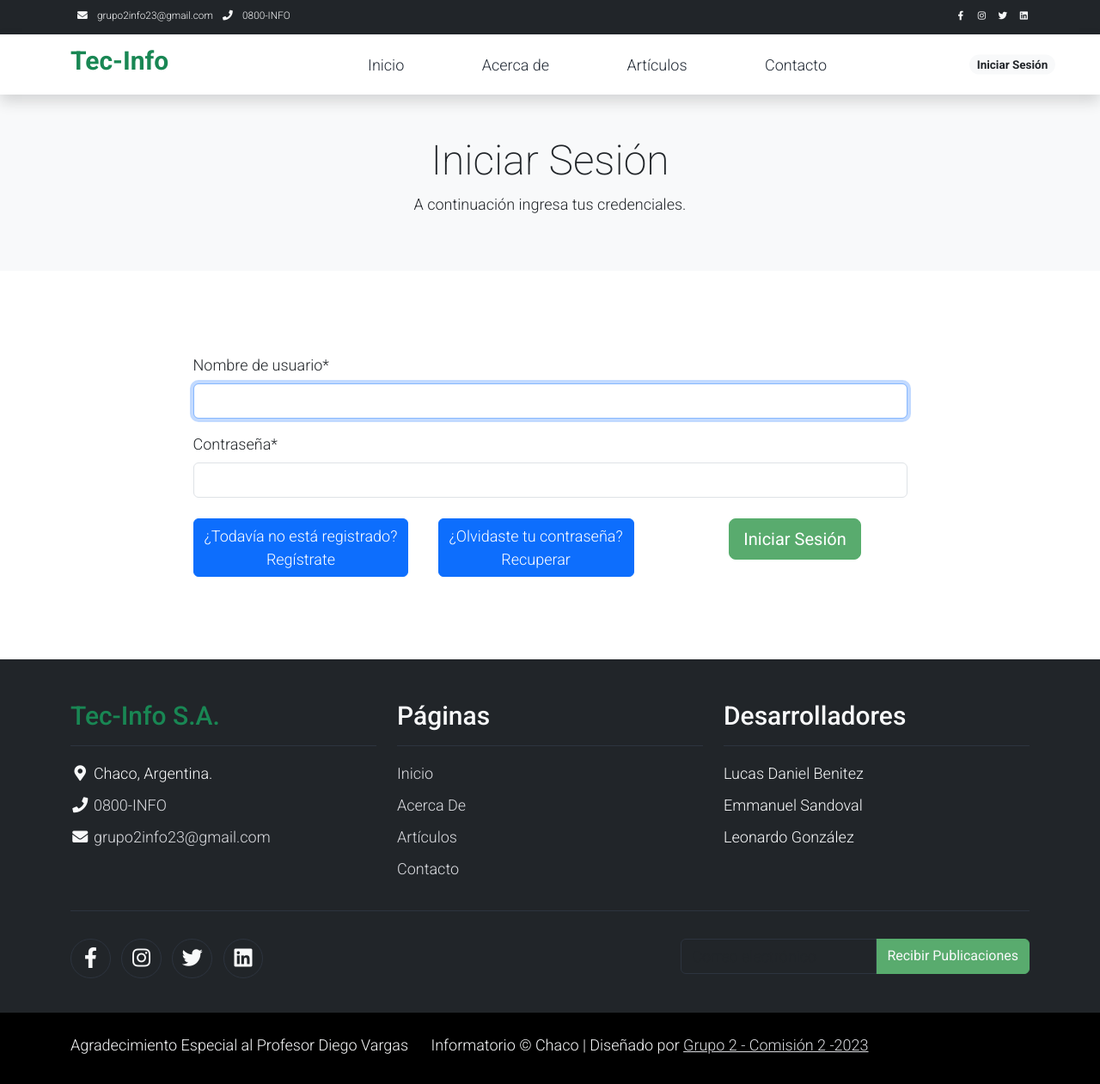
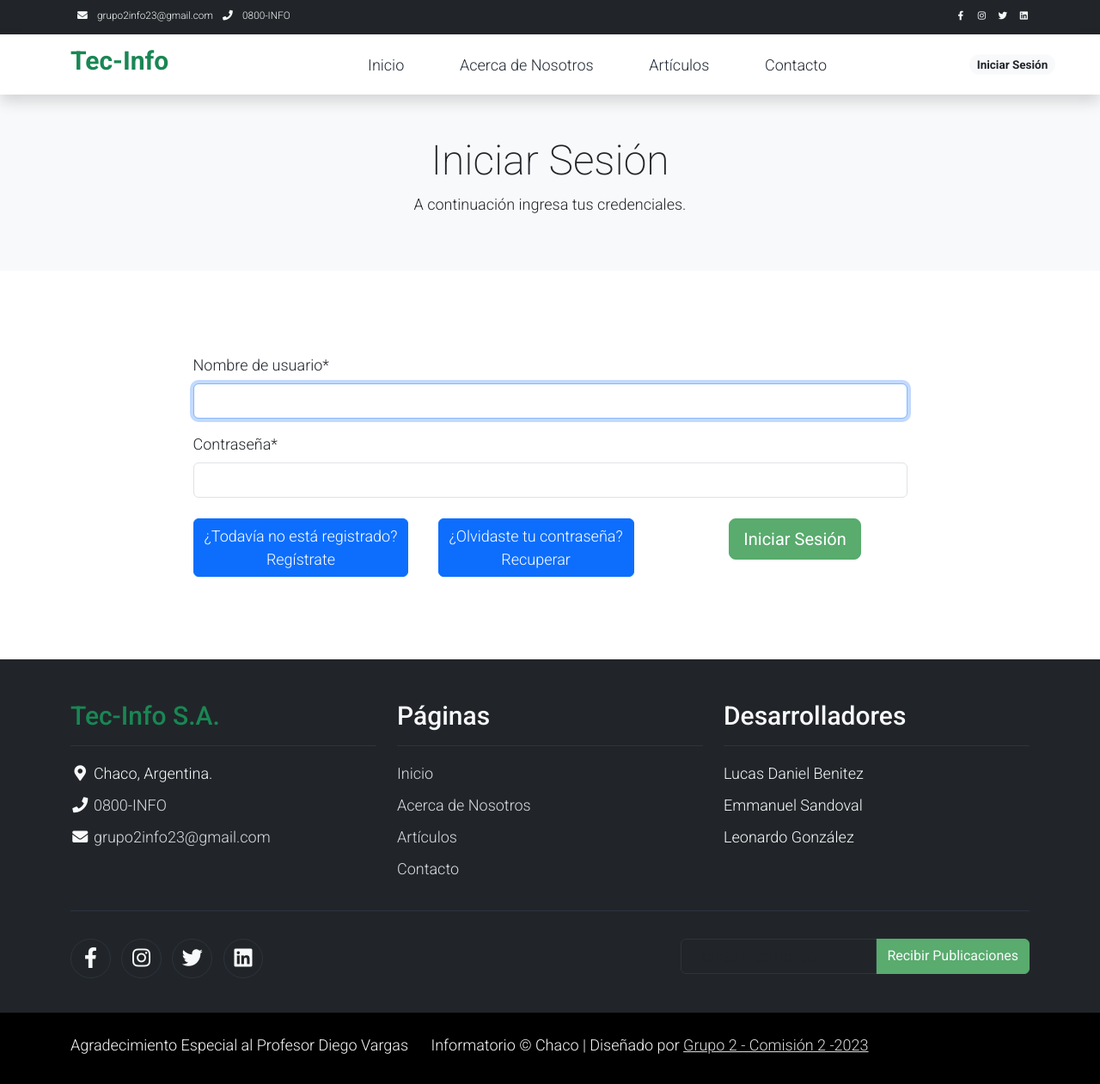
Before and after one commit to grupo2info2023/grupo_unido, a Django app: page /accounts/login/?next=/articulo/crear/ in a window 1280 px wide. Shown: the whole page at 86% size. Run offline with Django 4.2, Linux system fonts and the light colour scheme; parts of the project's set-up code (start-up, migrations or seed data) failed here and were passed over; some libraries are stand-ins or nearby versions.

Commit message:
Update base.html
Se modificaran rutas de acceso Nav Link -> "Acerca de Nosotros" en Lineas de Código 68 y 157.

```diff
--- a/template/base.html
+++ b/template/base.html
@@ -65,7 +65,7 @@
                             <a class="nav-link" href="{% url 'index' %}">Inicio</a>
                         </li>
                         <li class="nav-item">
-                            <a class="nav-link" href="{% url 'index' %}">Acerca de</a>
+                            <a class="nav-link" href="{% url 'acerca' %}">Acerca de Nosotros</a>
                         </li>
                         <li class="nav-item">
                             <a class="nav-link" href="{% url 'apps.articulo:articulos' %}">Artículos</a>
@@ -154,7 +154,7 @@
                     <h2 class="h2 text-light border-bottom pb-3 border-light">Páginas</h2>
                     <ul class="list-unstyled text-light footer-link-list">
                         <li><a class="text-decoration-none" href="{% url 'index' %}">Inicio</a></li>
-                        <li><a class="text-decoration-none" href="#">Acerca De</a></li>
+                        <li><a class="text-decoration-none" href="{% url 'acerca' %}">Acerca de Nosotros</a></li>
                         <li><a class="text-decoration-none" href="{% url 'apps.articulo:articulos' %}">Artículos</a></li>
                         <li><a class="text-decoration-none" href="{% url 'contacto' %}">Contacto</a></li>
                     </ul>
```
